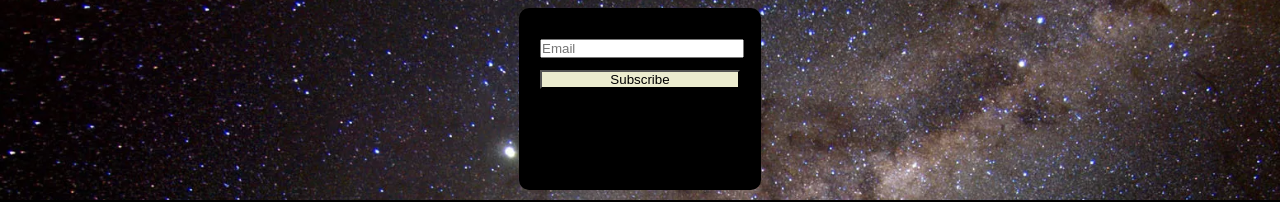
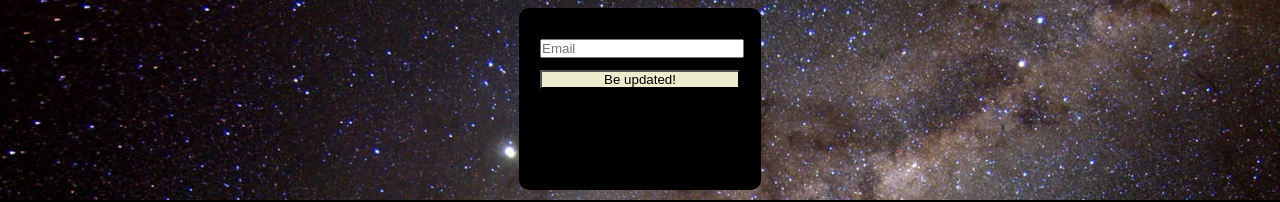
Before and after one commit to kaio-mota18/Astronomy-exploration---Educational-Purpose, a React (Create React App) app: page / in a window 1280 px wide. Shown: the part 3365-3567 px from the top of the page. Built offline with nearby package versions, Linux system fonts and the light colour scheme.

Commit message:
Mudança no form

```diff
--- a/src/components/form/form.js
+++ b/src/components/form/form.js
@@ -45,7 +45,7 @@ function Form() {
                 />
 
                 <button className="submit-button" type="submit">
-                  Subscribe
+                  Be updated!
                 </button>
               </form>
             </div>
```
